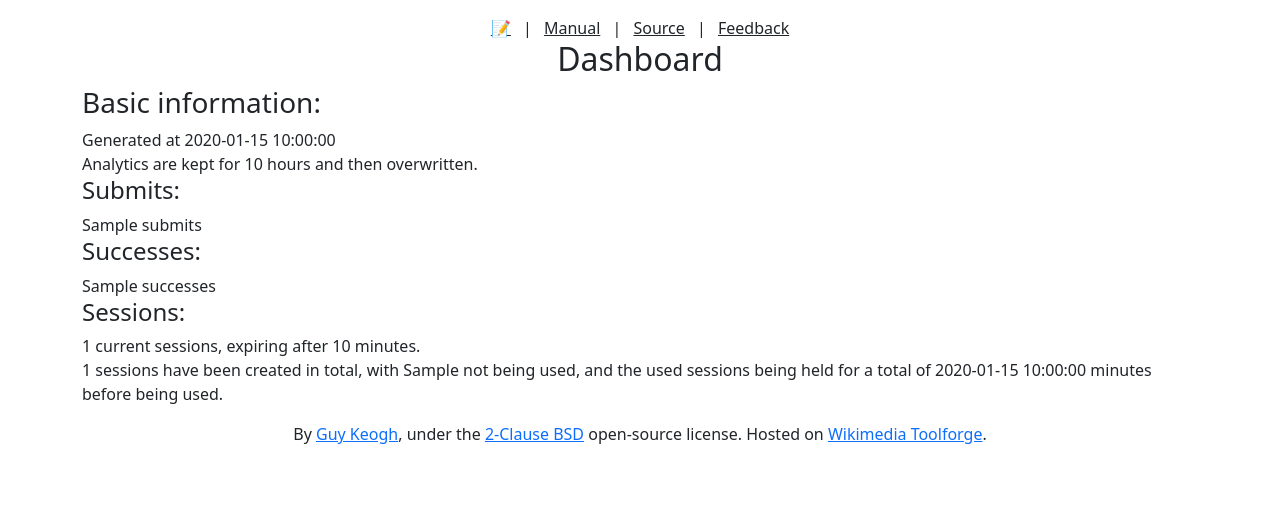
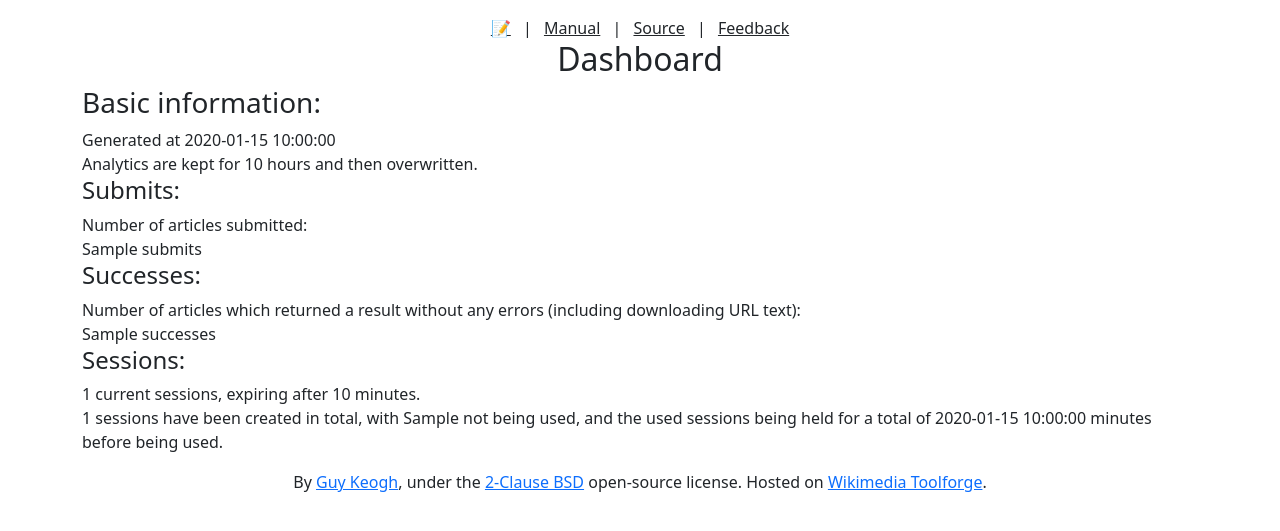
Before and after one commit to GuyKeogh/wiki_verify, a Flask app: template templates/dashboard.html in a window 1280 px wide. Shown: the top 531 px of the page. Run offline with Flask 2, Linux system fonts and the light colour scheme; the template is opened without the code that fills it: most values are stand-ins (such as "Sample title", 1, 10 or a date in 2020); some libraries are stand-ins or nearby versions.

Commit message:
Modularity and minor improvements

```diff
--- a/app.py
+++ b/app.py
@@ -32,8 +32,8 @@ def correct():
 
     if if_session_exists:
         input_text = request.form["correction_text"]
-        (session_ID,article_title,data,text_quotes,settings,session_creation_date) = session.sessions[session_index]
-        (language,if_detect_quote,if_detect_NNP,if_detect_JJ,if_detect_NN,if_detect_CD) = settings
+        (session_ID, article_title, data, text_quotes, settings, session_creation_date) = session.sessions[session_index]
+        (language, if_detect_quote, if_detect_NNP, if_detect_JJ, if_detect_NN, if_detect_CD) = settings
         session.sessions.pop(session_index) #As the session was used, delete it
         analytics.analytics_total_used_session_time += (datetime.now() - session_creation_date).total_seconds() / 60.0
 
@@ -54,7 +54,7 @@ def correct():
                                page=article_title,
                                language=language)
     else:
-        error_message = "The session has expired (over "+str(__metadata__.correction_retention_time)+" minutes since request)."
+        error_message = "The session has expired (over "+str(__metadata__.CORRECTION_RETENTION_TIME)+" minutes since request, or already used)."
         return render_template("index.html", error_message=error_message)
 
 @app.route('/article', methods = ["POST"])
@@ -159,7 +159,7 @@ def robots():
 
 @app.route('/dashboard')
 def dashboard():
-    """Info about how the program is used to help with optimisation"""
+    """Info about how the program is used, to help with optimisation"""
     session.check_session_expiration()
     return render_template("dashboard.html",
                            retention_hours=analytics.ANALYTICS_RETENTION_HOURS,
--- a/source/__metadata__.py
+++ b/source/__metadata__.py
@@ -4,7 +4,7 @@ __author__ = "Guy Keogh"
 __license__ = "BSD 2-Clause"
 """
 
-__IF_PRODUCTION__ = False
+__IF_PRODUCTION__ = True
 __VERSION__ = "0.9.0"
 __IF_WEB__ = False
 CORRECTION_RETENTION_TIME = 30 #Minutes
--- a/source/correction.py
+++ b/source/correction.py
@@ -36,10 +36,8 @@ def correction(article_title,
                                                if_detect_JJ=if_detect_JJ,
                                                if_detect_NN=if_detect_NN,
                                                if_detect_CD=if_detect_CD)
-
-        #Compare quotes
         if(if_detect_quote):
-            data = text_tagging.detect_quotes_in_string(data,input_text,text_quotes)
+            data = text_tagging.detect_quotes_in_string(data, input_text, text_quotes)
 
     html_output = programIO.parse_HTML(data)
     return html_output
--- a/source/main.py
+++ b/source/main.py
@@ -56,8 +56,9 @@ def main(article_title,language="en",
                                                                     article_title=article_title)
 
         for URL in external_URLs:
-            #text = programIO.load_file(str(citeindex))
-            text = citation_scraper.get_URL_text(URL,citation_refferer_header,if_ignore_URL_error)
+            text = citation_scraper.get_URL_text(URL,
+                                                 citation_refferer_header,
+                                                 if_ignore_URL_error)
             if text != "404":
                 try: #Do the processing, which is a good enough delay before making another request.
                     (terms_citations_CD_to_append,
@@ -104,5 +105,5 @@ def main(article_title,language="en",
 
     #Write html output as string:
     html_output = programIO.parse_HTML(data)
-    output = (html_output,external_URLs_failed,data,text_quotes)
+    output = (html_output, external_URLs_failed, data, text_quotes)
     return output
--- a/source/text_tagging.py
+++ b/source/text_tagging.py
@@ -117,7 +117,7 @@ def compare_citation_and_text_terms(data,
         data = tag_comparisons(text_CD, unique_terms_citations_CD, data)
     return data
 
-def mark_present_quotes(data,quote,if_quote_in_citation):
+def mark_present_quotes(data, quote, if_quote_in_citation):
     """With a citation and a text, marks if it's in that text"""
     quote_in_data_startword = 0
     index = 0
@@ -150,7 +150,7 @@ def detect_quotes_in_string(data, input_text, text_quotes):
     """With every quote and the sole text (used in correction), mark citations present"""
     for quote in text_quotes:
         if_quote_in_citation = check_quote_in_text(quote, input_text)
-        data = mark_present_quotes(data,quote,if_quote_in_citation)
+        data = mark_present_quotes(data, quote, if_quote_in_citation)
     return data
 def detect_quotes_in_multiple_texts(data, citation_text, text_quotes):
     """With every quote and all texts, mark all citations that are present"""
@@ -160,5 +160,5 @@ def detect_quotes_in_multiple_texts(data, citation_text, text_quotes):
             if if_quote_in_citation == False: #Just needs to be in one citation
                 if_quote_in_citation = check_quote_in_text(quote, citation)
 
-        data = mark_present_quotes(data,quote,if_quote_in_citation)
+        data = mark_present_quotes(data, quote, if_quote_in_citation)
     return data
--- a/templates/dashboard.html
+++ b/templates/dashboard.html
@@ -24,8 +24,10 @@
 		Generated at {{request_time}}<br>
 		Analytics are kept for {{retention_hours}} hours and then overwritten.
 		<h4>Submits:</h4>
+		Number of articles submitted:<br>
 		{{submits}}
 		<h4>Successes:</h4>
+		Number of articles which returned a result without any errors (including downloading URL text):<br>
 		{{successes}}
 		<h4>Sessions:</h4>
 		{{session_count}} current sessions, expiring after {{session_retention}} minutes. <br>
```
